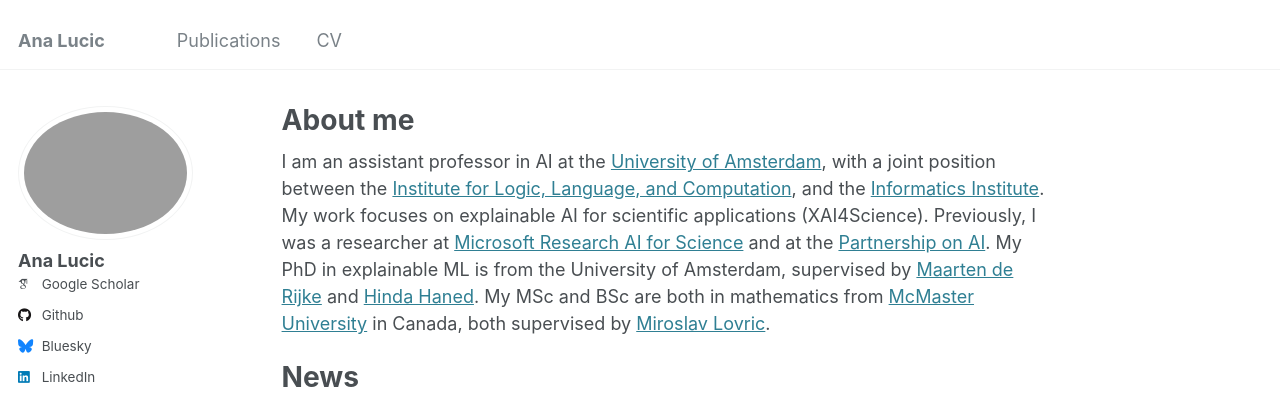
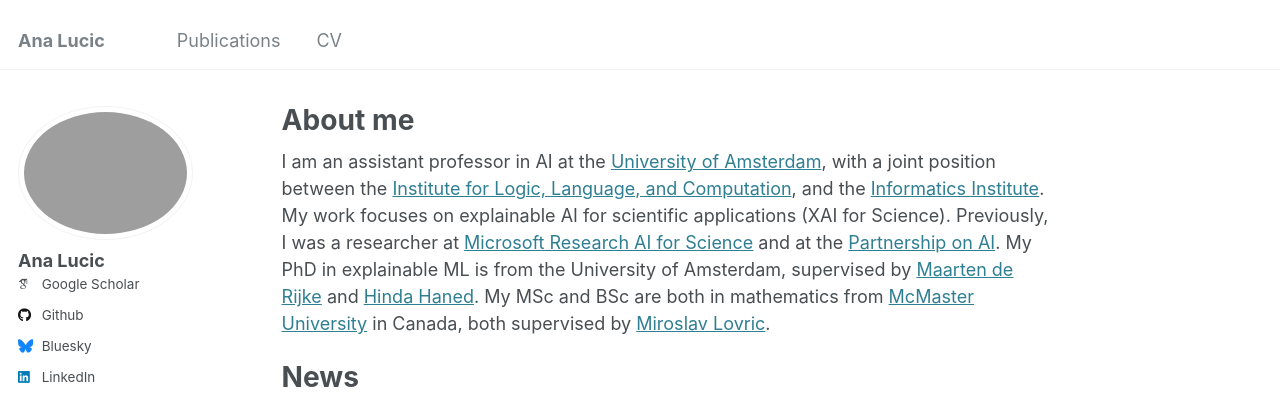
Before and after one commit to a-lucic/a-lucic.github.io, a Jekyll site: the page built from _pages/about.md, in a window 1280 px wide and 1396 px high. Shown: the top 398 px of the window. Built offline with Jekyll 4.4.1, drawn with Linux system fonts in a browser that asks for light colours; some web fonts are replaced.

Commit message:
Update about.md

```diff
--- a/_pages/about.md
+++ b/_pages/about.md
@@ -6,7 +6,7 @@
   - /about/
   - /about.html
 ---
-I am an assistant professor in AI at the [University of Amsterdam](https://www.uva.nl), with a joint position between the [Institute for Logic, Language, and Computation](https://www.illc.uva.nl), and the [Informatics Institute](https://ivi.uva.nl). My work focuses on explainable AI for scientific applications (XAI4Science). Previously, I was a researcher at [Microsoft Research AI for Science](https://www.microsoft.com/en-us/research/lab/microsoft-research-ai-for-science/) and at the [Partnership on AI](https://partnershiponai.org). My PhD in explainable ML is from the University of Amsterdam, supervised by [Maarten de Rijke](https://staff.fnwi.uva.nl/m.derijke/) and [Hinda Haned](https://hindantation.github.io). My MSc and BSc are both in mathematics from [McMaster University](https://math.mcmaster.ca) in Canada, both supervised by [Miroslav Lovric](https://math.mcmaster.ca/lovric/lovric.html).
+I am an assistant professor in AI at the [University of Amsterdam](https://www.uva.nl), with a joint position between the [Institute for Logic, Language, and Computation](https://www.illc.uva.nl), and the [Informatics Institute](https://ivi.uva.nl). My work focuses on explainable AI for scientific applications (XAI for Science). Previously, I was a researcher at [Microsoft Research AI for Science](https://www.microsoft.com/en-us/research/lab/microsoft-research-ai-for-science/) and at the [Partnership on AI](https://partnershiponai.org). My PhD in explainable ML is from the University of Amsterdam, supervised by [Maarten de Rijke](https://staff.fnwi.uva.nl/m.derijke/) and [Hinda Haned](https://hindantation.github.io). My MSc and BSc are both in mathematics from [McMaster University](https://math.mcmaster.ca) in Canada, both supervised by [Miroslav Lovric](https://math.mcmaster.ca/lovric/lovric.html).
 
 # News
 - **[Nov 2025]** We have two papers accepted to the Mechanistic Interpretability workshop at NeurIPS 2025! One is about [equivariant SAEs](https://openreview.net/pdf?id=wpzRkAW2Sy), the other is about [causal abstraction as a framework for faithfulness](https://openreview.net/pdf?id=b0rXC856Sm).
```
